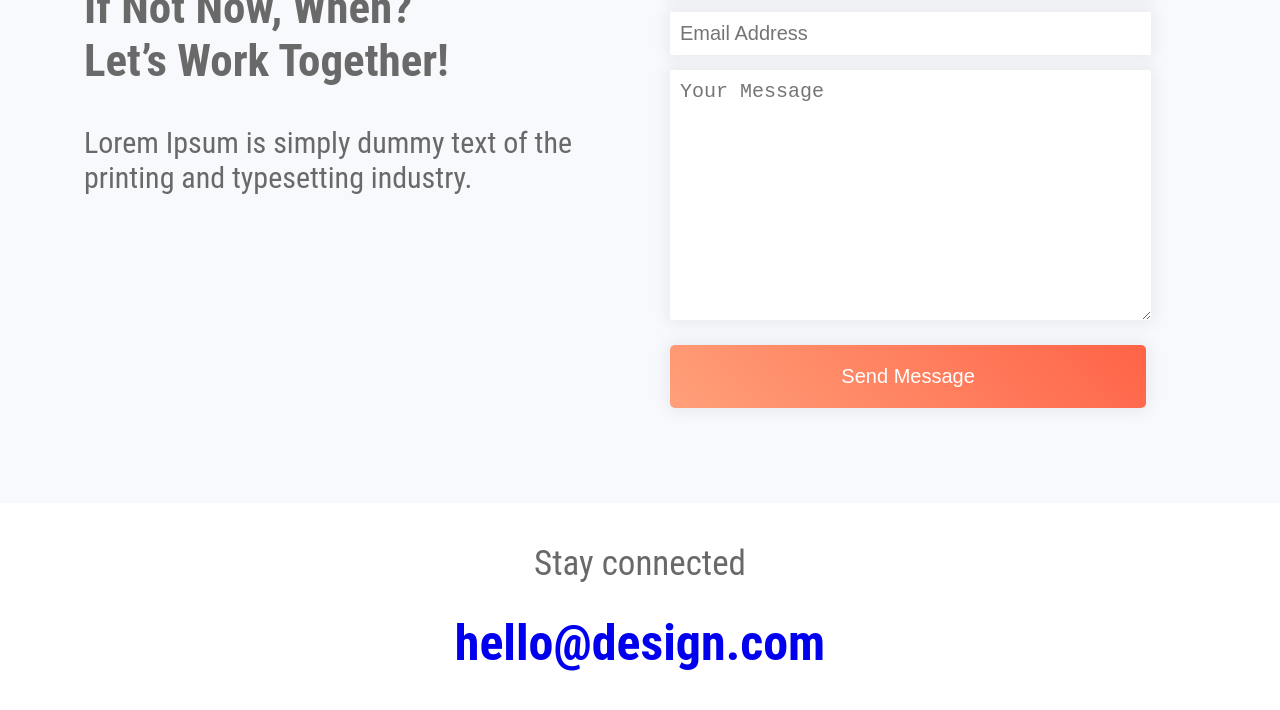
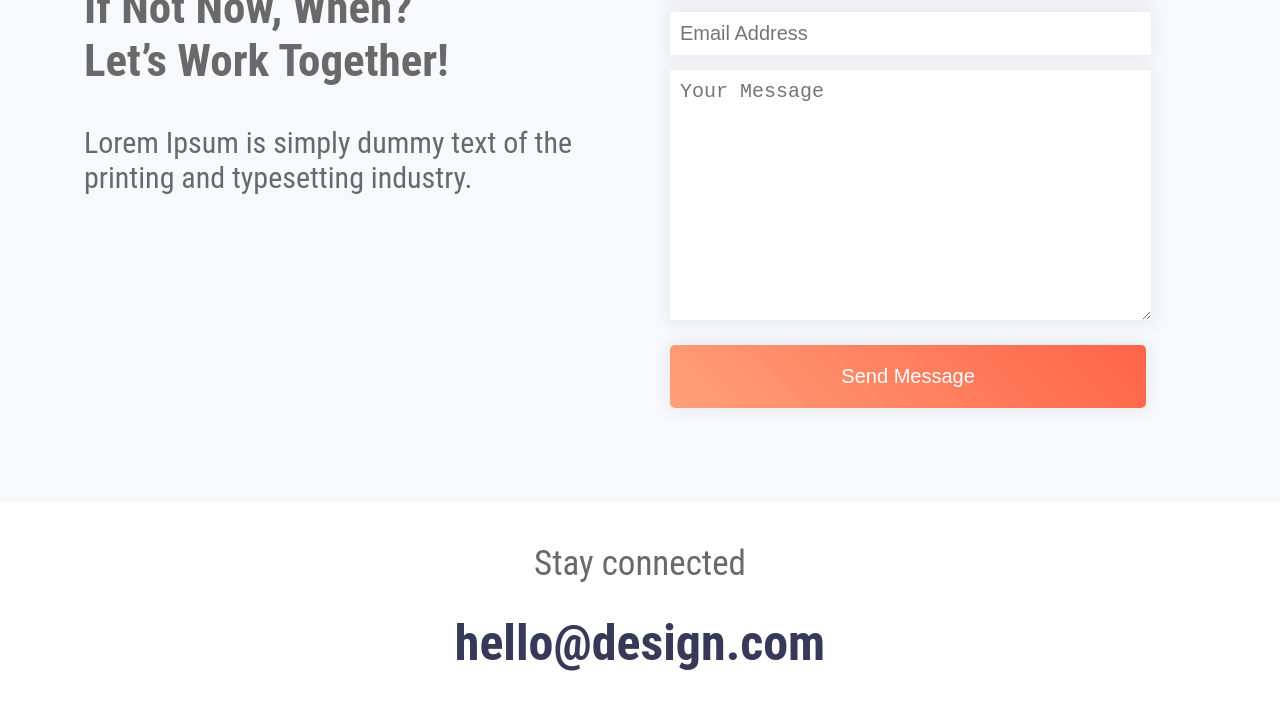
Before and after one commit to taiseen/personal-website, a plain HTML site: page index.html in a window 1280 px wide. Shown: the part 3215-3925 px from the top of the page. Drawn offline with Linux system fonts and the light colour scheme.

Commit message:
CSS - v2

```diff
--- a/style.css
+++ b/style.css
@@ -254,5 +254,6 @@ footer a{
     font-size: 50px;
     font-weight: bolder;
     padding: 30px;
+    color: #363958;
 
 }
```
Also changed, not shown: index.html (line endings or trailing spaces).
